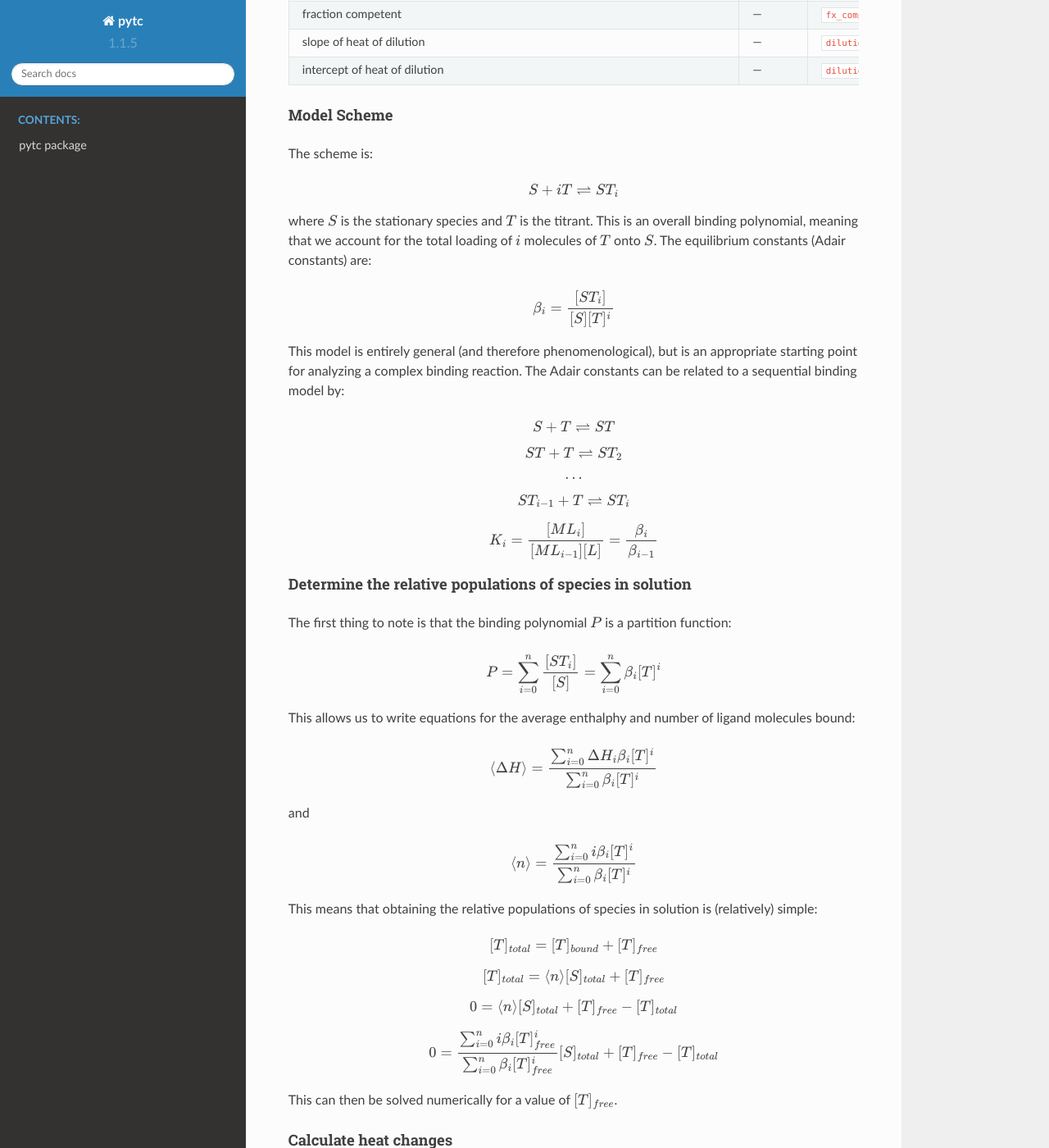
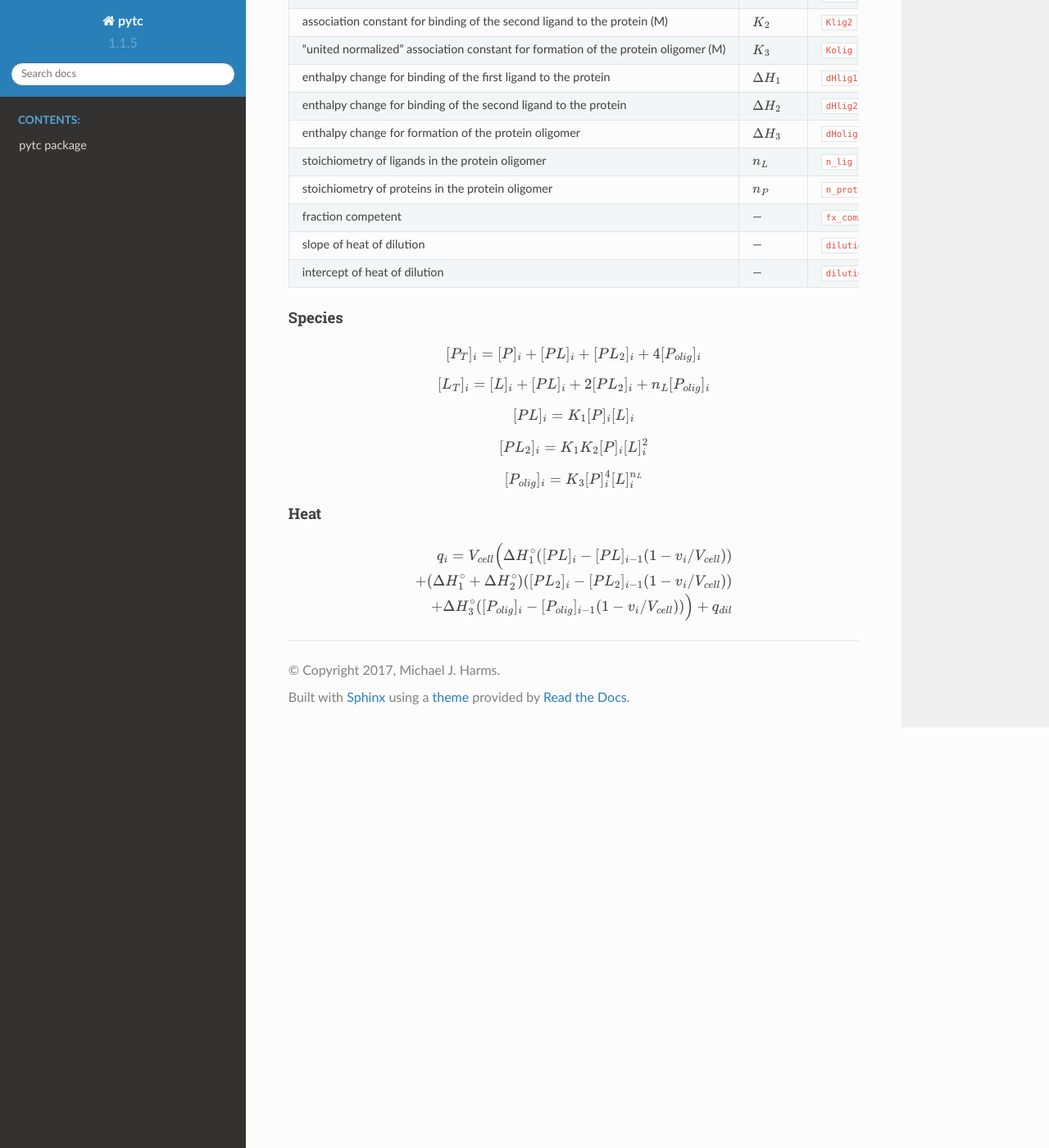
Before and after one commit to harmslab/pytc, a Sphinx documentation site: the page built from docs/source/indiv_models.rst, in a window 1280 px wide and 1400 px high, scrolled down 7892 px. Shown: the whole window at 82% size. Built offline with Sphinx 7.4.7 and the Read the Docs theme 2.0.0, drawn with Linux system fonts in a browser that asks for light colours; some of the changed text lies outside the part shown.

Commit message:
refactoring individual models

```diff
--- a/docs/source/index.rst
+++ b/docs/source/index.rst
@@ -3,6 +3,10 @@
 ====
 A python software package for analyzing Isothermal Titration Calorimetry data.
 The name is a `portmanteau <https://xkcd.com/739/>`_ of Python and ITC.
+
+**Citation**
+
+`Duvvuri H, Wheeler LC, Harms MJ. (2018) "pytc: Open-Source Python Software for Global Analyses of Isothermal Titration Calorimetry Data" Biochemistry. doi://10.1021/acs.biochem.7b01264 <https://pubs.acs.org/doi/abs/10.1021/acs.biochem.7b01264>`_
 
 Download
 ========
--- a/docs/source/indiv_models.rst
+++ b/docs/source/indiv_models.rst
@@ -39,13 +39,11 @@
 Blank
 -----
 
-Titration of titrant into a cell without a stationary component.
++ Titration of titrant into a cell without a stationary component.
++ `indiv_models\.Blank <https://github.com/harmslab/pytc/blob/master/pytc/indiv_models/blank.py>`_
 
-`indiv_models\.Blank <https://github.com/harmslab/pytc/blob/master/pytc/indiv_models/blank.py>`_
-
-
-Model parameters
-~~~~~~~~~~~~~~~~
+Parameters
+~~~~~~~~~~
 +---------------------------------+-----------------------+---------------------------+---------------+
 |parameter                        |  variable             | parameter name            | class         |
 +=================================+=======================+===========================+===============+
@@ -54,8 +52,8 @@
 |intercept of heat of dilution    | :math:`q_{intercept}` |:code:`dilution_intercept` | nuisance      |
 +---------------------------------+-----------------------+---------------------------+---------------+
 
-Calculate heat changes
-~~~~~~~~~~~~~~~~~~~~~~
+Heat
+~~~~
 The change in heat for each shot :math:`i` (:math:`\Delta Q_{i}`) is:
 
 .. math::
@@ -67,12 +65,23 @@
 
 Single-Site Binding
 -------------------
-This is a basic, single-site binding model.
++ A basic, single-site binding model.
++ `indiv_models\.SingleSite <https://github.com/harmslab/pytc/blob/master/pytc/indiv_models/single_site.py>`_
 
-`indiv_models\.SingleSite <https://github.com/harmslab/pytc/blob/master/pytc/indiv_models/single_site.py>`_
+Scheme
+~~~~~~
+Scheme is for binding of titrant :math:`T` to a stationary species :math:`S`:
 
-Model parameters
-~~~~~~~~~~~~~~~~
+.. math::
+    S + T \rightleftharpoons TS
+
+To describe this, we use the following equilibrium constant:
+
+.. math::
+    K = \frac{[ST]}{[S]_{free}[T]_{free}}
+
+Parameters
+~~~~~~~~~~
 +---------------------------------+------------------+----------------------------+---------------+
 |parameter                        | variable         | parameter name             | class         |
 +=================================+==================+============================+===============+
@@ -87,21 +96,8 @@
 |intercept of heat of dilution    | `---`            | :code:`dilution_intercept` | nuisance      |
 +---------------------------------+------------------+----------------------------+---------------+
 
-Model Scheme
-~~~~~~~~~~~~
-Scheme is for binding of titrant :math:`T` to a stationary species :math:`S`:
-
-.. math::
-    S + T \rightleftharpoons TS
-
-To describe this, we use the following equilibrium constant:
-
-.. math::
-    K = \frac{[ST]}{[S]_{free}[T]_{free}}
-
-
-Determine the relative populations of species in solution
-~~~~~~~~~~~~~~~~~~~~~~~~~~~~~~~~~~~~~~~~~~~~~~~~~~~~~~~~~
+Species
+~~~~~~~
 We can only manipulate :math:`[T]_{total}` and :math:`[S]_{total}` experimentally, so our first goal is to determine the concentration of :math:`[ST]`, which we cannot manipulate or directly observe.
 
 .. math::
@@ -123,26 +119,42 @@
 .. math::
     x_{ST} = \frac{[ST]}{[S]_{total}}
 
-Calculate heat changes
-~~~~~~~~~~~~~~~~~~~~~~
+Heat
+~~~~
 
-The change in heat for each shot :math:`i` (:math:`\Delta Q_{i}`) is:
+The heat for each shot :math:`i` (:math:`q_{i}`) is:
 
 .. math::
-    \Delta Q_{i} = V_{0}[S]_{total,i}(\Delta H(x_{ST,i} - x_{ST,i-1})) + q_{dilution,i},
+    q_{i} = V_{0}[S]_{total,i}(\Delta H(x_{ST,i} - x_{ST,i-1})) + q_{dilution,i},
 
 where :math:`V_{0}` is the volume of the cell (fixed) and :math:`\Delta H` is the enthalpy of binding. Note that we do not deal with dilution here, as **pytc** calculates :math:`x_{ST,i}` for the entire titration, accouting for dilution at each step.  :math:`V_{0}` is held constant as the total cell volume (not the volume of solution including the neck) as only the cell, not the neck, is detected in the signal.
 
 
 Competitive ligand binding
 --------------------------
-Model binding where two molecules compete for binding to a single other molecule.  This model was described by Sigurskjold BW (2000) *Analytical Biochemistry* 277(2):260-266 `(link) <http://dx.doi.org/10.1006/abio.1999.4402>`_.
++ Model binding where two molecules compete for binding to a single other molecule.
++ Sigurskjold BW (2000) *Analytical Biochemistry* 277(2):260-266 `(link) <http://dx.doi.org/10.1006/abio.1999.4402>`_.
++ `indiv_models\.SingleSiteCompetitor <https://github.com/harmslab/pytc/blob/master/pytc/indiv_models/single_site_competitor.py>`_
 
-`indiv_models\.SingleSiteCompetitor <https://github.com/harmslab/pytc/blob/master/pytc/indiv_models/single_site_competitor.py>`_
+Scheme
+~~~~~~
+Scheme is for competitive binding of :math:`A` and :math:`B` to protein :math:`P`:
 
+.. math::
+    A + P \rightleftharpoons PA
+.. math::
+    B + P \rightleftharpoons PB
 
-Model parameters
-~~~~~~~~~~~~~~~~
+To describe this, we use the following equilibrium constants:
+
+.. math::
+    K_{A} = \frac{[PA]}{[P]_{free}[A]_{free}}
+
+.. math::
+    K_{B} = \frac{[PB]}{[P]_{free}[B]_{free}}
+
+Parameters
+~~~~~~~~~~
 +--------------------------------+----------------------+----------------------------+---------------+
 |parameter                       | variable             | parameter name             | class         |
 +================================+======================+============================+===============+
@@ -161,26 +173,8 @@
 |intercept of heat of dilution   | `---`                | :code:`dilution_intercept` | nuisance      |
 +--------------------------------+----------------------+----------------------------+---------------+
 
-Model Scheme
-~~~~~~~~~~~~
-Scheme is for competitive binding of :math:`A` and :math:`B` to protein :math:`P`:
-
-.. math::
-    A + P \rightleftharpoons PA
-.. math::
-    B + P \rightleftharpoons PB
-
-To describe this, we use the following equilibrium constants:
-
-.. math::
-    K_{A} = \frac{[PA]}{[P]_{free}[A]_{free}}
-
-.. math::
-    K_{B} = \frac{[PB]}{[P]_{free}[B]_{free}}
-
-
-Determine the relative populations of species in solution
-~~~~~~~~~~~~~~~~~~~~~~~~~~~~~~~~~~~~~~~~~~~~~~~~~~~~~~~~~
+Species
+~~~~~~~
 
 We can only manipulate :math:`[P]_{total}`, :math:`[A]_{total}` and :math:`[B]_{total}` experimentally, so our first goal is to determine the concentrations of species such as :math:`[PA]`, which we cannot manipulate or directly observe.  Start by writing concentrations as mole fractions:
 
@@ -235,12 +229,12 @@
 .. math::
     x_{PB} = \frac{r_{B} x_{P}}{1/C_{B} + x_{P}}
 
-Calculate heat changes
-~~~~~~~~~~~~~~~~~~~~~~
-The change in heat for each shot :math:`i` (:math:`\Delta Q_{i}`) is:
+Heat
+~~~~
+The change in heat for each shot :math:`i` (:math:`q_{i}`) is:
 
 .. math::
-    \Delta Q_{i} = V_{0}P_{total}(\Delta H_{A}(x_{PA,i} - f_{i}x_{PA,i-1}) + \Delta H_{B}(x_{PB,i} - f_{i}x_{PB,i-1})) + q_{dilution},
+    q_{i} = V_{0}P_{total}(\Delta H_{A}(x_{PA,i} - f_{i}x_{PA,i-1}) + \Delta H_{B}(x_{PB,i} - f_{i}x_{PB,i-1})) + q_{dilution},
 
 where :math:`V_{0}` is the volume of the cell, :math:`\Delta H_{A}` is the enthalpy for binding ligand :math:`A`, :math:`\Delta H_{B}` is the enthalpy for binding ligand :math:`B`. :math:`f_{i}` is the dilution factor for each injection:
 
@@ -252,20 +246,44 @@
 **pytc** calculates :math:`x_{PA,i}` and friends for the entire titration, correcting for dilution.  This means the :math:`f_{i}` term is superfluous.  Thus, heats are related by:
 
 .. math::
-    \Delta Q_{i} = V_{0}P_{total,i}(\Delta H_{A}(x_{PA,i} - x_{PA,i-1}) + \Delta H_{B}(x_{PB,i} - x_{PB,i-1})) + q_{dilution}.
+    q_{i} = V_{0}P_{total,i}(\Delta H_{A}(x_{PA,i} - x_{PA,i-1}) + \Delta H_{B}(x_{PB,i} - x_{PB,i-1})) + q_{dilution}.
 
 Note that :math:`V_{0}` is held constant (it is the cell volume) as only that volume is detected, not the neck of the cell.
 
 
 Binding Polynomial
 ------------------
-This model was described by Freire et al. (2009). *Methods in Enzymology* 455:127-155 `(link) <http://www.sciencedirect.com/science/article/pii/S0076687908042055>`_.
++ Binding polynomial for binding at :math:`N` sites.  Adair constants.
++ Freire et al. (2009). *Methods in Enzymology* 455:127-155 `(link) <http://www.sciencedirect.com/science/article/pii/S0076687908042055>`_.
++ `indiv_models\.BindingPolynomial <https://github.com/harmslab/pytc/blob/master/pytc/indiv_models/binding_polynomial.py>`_
 
-`indiv_models\.BindingPolynomial <https://github.com/harmslab/pytc/blob/master/pytc/indiv_models/binding_polynomial.py>`_
+Scheme
+~~~~~~
+The scheme is:
 
+.. math::
+    S + iT \rightleftharpoons ST_{i}
 
-Model parameters
-~~~~~~~~~~~~~~~~
+where :math:`S` is the stationary species and :math:`T` is the titrant.  This is an overall binding polynomial, meaning that we account for the total loading of :math:`i` molecules of :math:`T` onto :math:`S`. The equilibrium constants (Adair constants) are:
+
+.. math::
+    \beta_{i} = \frac{[ST_{i}]}{[S][T]^{i}}
+
+This model is entirely general (and therefore phenomenological), but is an appropriate starting point for analyzing a complex binding reaction.  The Adair constants can be related to a sequential binding model by:
+
+.. math::
+    S + T \rightleftharpoons ST
+.. math::
+    ST + T \rightleftharpoons ST_{2}
+.. math::
+    ...
+.. math::
+    ST_{i-1} + T \rightleftharpoons ST_{i}
+.. math::
+    K_{i} = \frac{[ML_{i}]}{[ML_{i-1}][L]} = \frac{\beta_{i}}{\beta_{i-1}}
+
+Parameters
+~~~~~~~~~~
 +--------------------------------+------------------------+----------------------------+---------------+
 |parameter                       | variable               | parameter name             | class         |
 +================================+========================+============================+===============+
@@ -282,17 +300,8 @@
 |intercept of heat of dilution   | ---                    | :code:`dilution_intercept` | nuisance      |
 +--------------------------------+------------------------+----------------------------+---------------+
 
-Model Scheme
-~~~~~~~~~~~~
-The scheme is:
-
-.. image:: images/assembly-auto-inhibition_scheme.png
-
-blah
-
-
-Determine the relative populations of species in solution
-~~~~~~~~~~~~~~~~~~~~~~~~~~~~~~~~~~~~~~~~~~~~~~~~~~~~~~~~~
+Species
+~~~~~~~
 
 The first thing to note is that the binding polynomial :math:`P` is a partition function:
 
@@ -325,8 +334,8 @@
 
 This can then be solved numerically for a value of :math:`[T]_{free}`.
 
-Calculate heat changes
-~~~~~~~~~~~~~~~~~~~~~~
+Heat
+~~~~
 
 We can relate the heat at shot to the average enthalpies calculated using the value of :math:`T_{free}` over the titration.  Recalling:
 
@@ -336,18 +345,26 @@
 we can calculate the change in heat for shot :math:`j` as:
 
 .. math::
-    \Delta Q_{j} = V_{0} S_{total,j} (\langle \Delta H \rangle_{j} - \langle \Delta H \rangle_{j-1}) + q_{dilution,i}.
+    \q_{j} = V_{0} S_{total,j} (\langle \Delta H \rangle_{j} - \langle \Delta H \rangle_{j-1}) + q_{dilution,i}.
 
 
 Assembly Auto Inhibition
 ------------------------
-This model was described by XXX.
++ Ligand binding at two sites that promotes oligomerization and inhibition of binding.
++ Model contributed by: Martin Rennie, PhD
++ This model is not yet published.
++ `indiv_models\.AssemblyAutoInhibition <https://github.com/harmslab/pytc/blob/master/pytc/indiv_models/assembly_auto_inhibition.py>`_
 
-`indiv_models\.AssemblyAutoInhibition <https://github.com/harmslab/pytc/blob/master/pytc/indiv_models/assembly_auto_inhibition.py>`_
+Scheme
+~~~~~~
 
+.. image:: images/assembly-auto-inhibition_scheme.png
+    :scale: 25%
+    :alt: model scheme
+    :align: center
 
-Model parameters
-~~~~~~~~~~~~~~~~
+Parameters
+~~~~~~~~~~
 +--------------------------------+------------------------+----------------------------+---------------+
 |parameter                       | variable               | parameter name             | class         |
 +================================+========================+============================+===============+
@@ -361,7 +378,7 @@
 +--------------------------------+------------------------+----------------------------+---------------+
 |"united normalized" association |                        |                            |               |
 |constant for formation of the   |                        |                            |               |
-|protein oligomer (M)            | :math:`K_{olig}`       | :code:`Kolig`              | thermodynamic |
+|protein oligomer (M)            | :math:`K_{3}`          | :code:`Kolig`              | thermodynamic |
 +--------------------------------+------------------------+----------------------------+---------------+
 |enthalpy change for             |                        |                            |               |
 |binding of the first ligand to  |                        |                            |               |
@@ -373,12 +390,12 @@
 +--------------------------------+------------------------+----------------------------+---------------+
 |enthalpy change for formation   |                        |                            |               |
 |of the protein oligomer         |                        |                            |               |
-|                                | :math:`\Delta H_{olig}`| :code:`dHolig`             | thermodynamic |
+|                                | :math:`\Delta H_{3}`   | :code:`dHolig`             | thermodynamic |
 +--------------------------------+------------------------+----------------------------+---------------+
-| stoichiometry of ligands in    | :math:`n_{lig}`        | :code:`n_lig`              | thermodynamic |
+| stoichiometry of ligands in    | :math:`n_{L}`          | :code:`n_lig`              | thermodynamic |
 | the protein oligomer           |                        |                            |               |
 +--------------------------------+------------------------+----------------------------+---------------+
-| stoichiometry of proteins in   | :math:`n_{prot}`       | :code:`n_prot`             | thermodynamic |
+| stoichiometry of proteins in   | :math:`n_{P}`          | :code:`n_prot`             | thermodynamic |
 | the protein oligomer           |                        |                            |               |
 +--------------------------------+------------------------+----------------------------+---------------+
 |fraction competent              | ---                    | :code:`fx_competent`       | nuisance      |
@@ -388,74 +405,29 @@
 |intercept of heat of dilution   | ---                    | :code:`dilution_intercept` | nuisance      |
 +--------------------------------+------------------------+----------------------------+---------------+
 
-Model Scheme
-~~~~~~~~~~~~
-The scheme is:
+Species
+~~~~~~~
 
 .. math::
-    S + iT \rightleftharpoons ST_{i}
-
-where :math:`S` is the stationary species and :math:`T` is the titrant.  This is an overall binding polynomial, meaning that we account for the total loading of :math:`i` molecules of :math:`T` onto :math:`S`. The equilibrium constants (Adair constants) are:
+    [P_{T}]_{i} =   [P]_{i} + [PL]_{i} + [PL_{2}]_{i} + 4[P_{olig}]_{i}
 
 .. math::
-    \beta_{i} = \frac{[ST_{i}]}{[S][T]^{i}}
-
-This model is entirely general (and therefore phenomenological), but is an appropriate starting point for analyzing a complex binding reaction.  The Adair constants can be related to a sequential binding model by:
+    [L_{T}]_{i} = [L]_{i} + [PL]_{i} + 2[PL_{2}]_{i} + n_{L}[P_{olig}]_{i}
 
 .. math::
-    S + T \rightleftharpoons ST
-.. math::
-    ST + T \rightleftharpoons ST_{2}
-.. math::
-    ...
-.. math::
-    ST_{i-1} + T \rightleftharpoons ST_{i}
-.. math::
-    K_{i} = \frac{[ML_{i}]}{[ML_{i-1}][L]} = \frac{\beta_{i}}{\beta_{i-1}}
-
-Determine the relative populations of species in solution
-~~~~~~~~~~~~~~~~~~~~~~~~~~~~~~~~~~~~~~~~~~~~~~~~~~~~~~~~~
-
-The first thing to note is that the binding polynomial :math:`P` is a partition function:
+    [PL]_{i} = K_{1}[P]_{i}[L]_{i}
 
 .. math::
-    P = \sum_{i=0}^{n}\frac{[ST_{i}]}{[S]} = \sum_{i=0}^{n} \beta_{i}[T]^{i}
-
-This allows us to write equations for the average enthalphy and number of ligand molecules bound:
+    [PL_{2}]_{i} = K_{1}K_{2}[P]_{i}[L]_{i}^{2}
 
 .. math::
-    \langle \Delta H \rangle = \frac{\sum_{i=0}^{n} \Delta H_{i} \beta_{i}[T]^{i}} {\sum_{i=0}^{n} \beta_{i}[T]^{i}}
+    [P_{olig}]_{i} = K_{3}[P]_{i}^{4}[L]_{i}^{n_{L}}
 
-and
+
+Heat
+~~~~
 
 .. math::
-    \langle n \rangle = \frac{\sum_{i=0}^{n} i \beta_{i}[T]^{i}} {\sum_{i=0}^{n} \beta_{i}[T]^{i}}
-
-This means that obtaining the relative populations of species in solution is (relatively) simple:
-
-.. math::
-    [T]_{total} = [T]_{bound} + [T]_{free}
-
-.. math::
-    [T]_{total} = \langle n \rangle[S]_{total} + [T]_{free}
-
-.. math::
-    0 = \langle n \rangle[S]_{total} + [T]_{free} - [T]_{total}
-
-.. math::
-    0 = \frac{\sum_{i=0}^{n} i \beta_{i}[T]_{free}^{i}} {\sum_{i=0}^{n} \beta_{i}[T]_{free}^{i}}[S]_{total} + [T]_{free} - [T]_{total}
-
-This can then be solved numerically for a value of :math:`[T]_{free}`.
-
-Calculate heat changes
-~~~~~~~~~~~~~~~~~~~~~~
-
-We can relate the heat at shot to the average enthalpies calculated using the value of :math:`T_{free}` over the titration.  Recalling:
-
-.. math::
-    \langle \Delta H \rangle = \frac{\sum_{i=0}^{n} \Delta H_{i} \beta_{i}[T]_{free}^{i}} {\sum_{i=0}^{n} \beta_{i}[T]_{free}^{i}}
-
-we can calculate the change in heat for shot :math:`j` as:
-
-.. math::
-    \Delta Q_{j} = V_{0} S_{total,j} (\langle \Delta H \rangle_{j} - \langle \Delta H \rangle_{j-1}) + q_{dilution,i}.
+    q_{i} = V_{cell}\Big ( \Delta H_{1}^{\circ}([PL]_{i} - [PL]_{i-1}(1-v_{i}/V_{cell})) \\
+                          + (\Delta H_{1}^{\circ} + \Delta H_{2}^{\circ})([PL_{2}]_{i} - [PL_{2}]_{i-1}(1 - v_{i}/V_{cell})) \\
+                          +  \Delta H_{3}^{\circ}([P_{olig}]_{i} - [P_{olig}]_{i-1}(1 - v_{i}/V_{cell})) \Big ) + q_{dil}
```
Also changed, not shown: docs/source/contributing.rst (added, +11 -0 lines), docs/source/global_models/global_model_doc.rst (added, +45 -0 lines), docs/source/indiv_models/indiv_model_doc.rst (added, +67 -0 lines), docs/source/installation.rst (+15 -47 lines).
